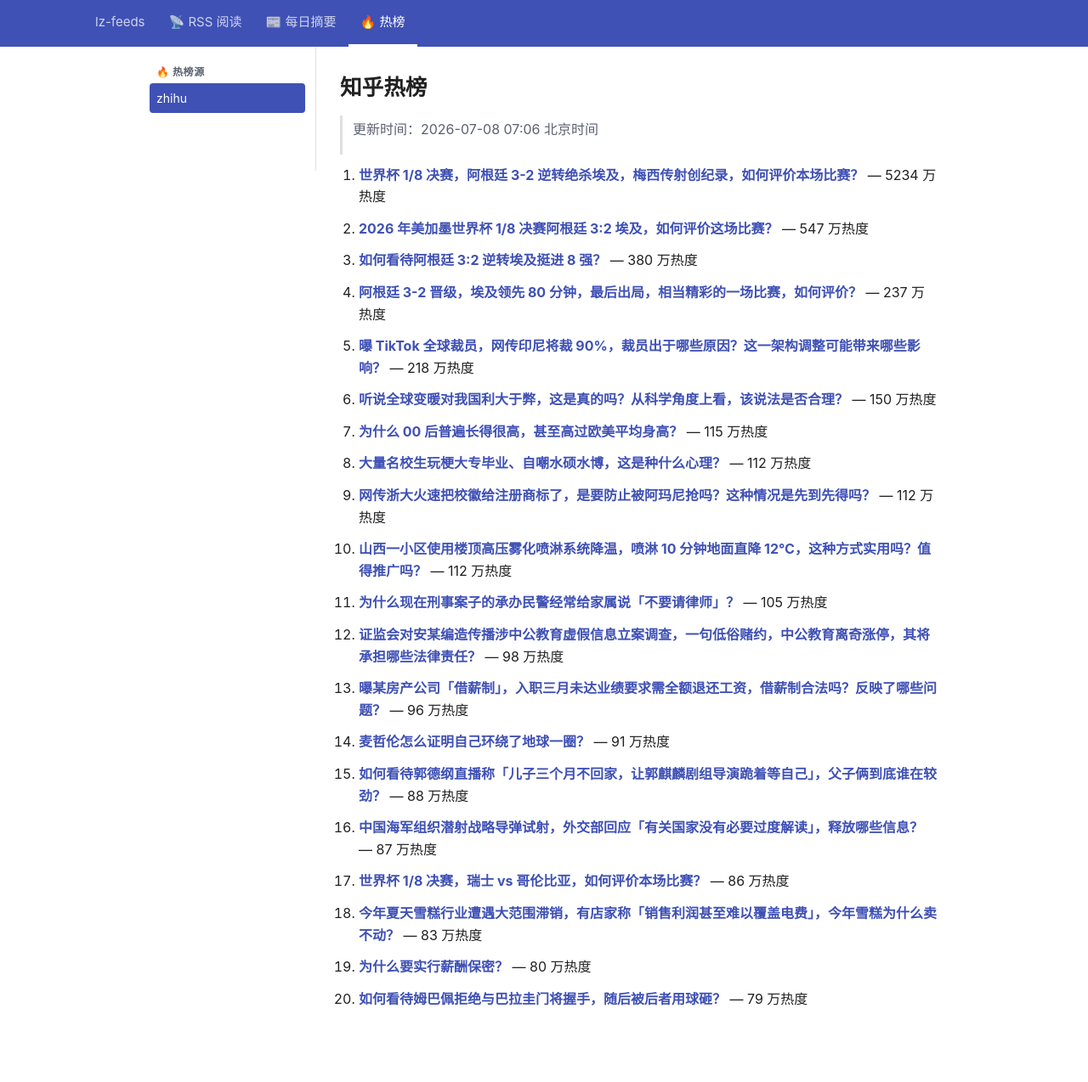
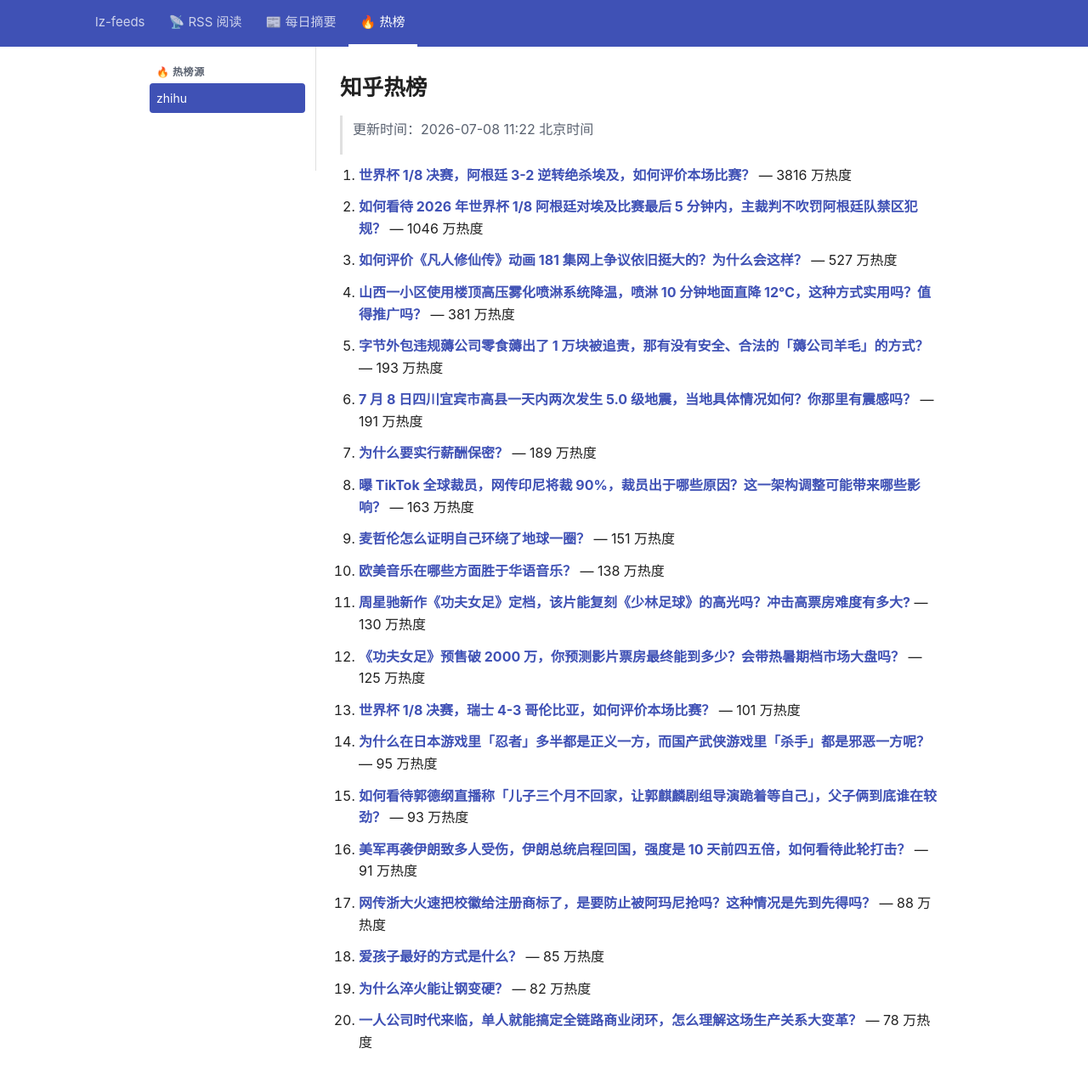
Before and after one commit to lizhang0101/lz-feeds, a Jekyll site: the page built from _hotlist/zhihu.md, in a window 1280 px wide and 1305 px high. Shown: the top 1274 px of the window at 85% size. Built offline with Jekyll 4.4.1, drawn with Linux system fonts in a browser that asks for light colours.

Commit message:
hotlist: 2026-07-08T03:22Z

```diff
--- a/_hotlist/zhihu.md
+++ b/_hotlist/zhihu.md
@@ -1,48 +1,48 @@
 ---
-updated: 2026-07-08 07:06 北京时间
+updated: 2026-07-08 11:22 北京时间
 count: 20
 ---
 
 # 知乎热榜
 
-> 更新时间：2026-07-08 07:06 北京时间
+> 更新时间：2026-07-08 11:22 北京时间
 
-1. **[世界杯 1/8 决赛，阿根廷 3-2 逆转绝杀埃及，梅西传射创纪录，如何评价本场比赛？](https://www.zhihu.com/question/2057777297399321503)** — 5234 万热度
+1. **[世界杯 1/8 决赛，阿根廷 3-2 逆转绝杀埃及，如何评价本场比赛？](https://www.zhihu.com/question/2057777297399321503)** — 3816 万热度
 
-2. **[2026 年美加墨世界杯 1/8 决赛阿根廷 3:2 埃及，如何评价这场比赛？](https://www.zhihu.com/question/2057979001201766943)** — 547 万热度
+2. **[如何看待 2026 年世界杯 1/8 阿根廷对埃及比赛最后 5 分钟内，主裁判不吹罚阿根廷队禁区犯规？](https://www.zhihu.com/question/2058011125409699747)** — 1046 万热度
 
-3. **[如何看待阿根廷 3:2 逆转埃及挺进 8 强？](https://www.zhihu.com/question/2058009337059094613)** — 380 万热度
+3. **[如何评价《凡人修仙传》动画 181 集网上争议依旧挺大的？为什么会这样？](https://www.zhihu.com/question/2056697976941175700)** — 527 万热度
 
-4. **[阿根廷 3-2 晋级，埃及领先 80 分钟，最后出局，相当精彩的一场比赛，如何评价？](https://www.zhihu.com/question/2058008878667903586)** — 237 万热度
+4. **[山西一小区使用楼顶高压雾化喷淋系统降温，喷淋 10 分钟地面直降 12℃，这种方式实用吗？值得推广吗？](https://www.zhihu.com/question/2057560846138434263)** — 381 万热度
 
-5. **[曝 TikTok 全球裁员，网传印尼将裁 90%，裁员出于哪些原因？这一架构调整可能带来哪些影响？](https://www.zhihu.com/question/2057807463441593129)** — 218 万热度
+5. **[字节外包违规薅公司零食薅出了 1 万块被追责，那有没有安全、合法的「薅公司羊毛」的方式？](https://www.zhihu.com/question/2057498157362013490)** — 193 万热度
 
-6. **[听说全球变暖对我国利大于弊，这是真的吗？从科学角度上看，该说法是否合理？](https://www.zhihu.com/question/2057188903359098994)** — 150 万热度
+6. **[7 月 8 日四川宜宾市高县一天内两次发生 5.0 级地震，当地具体情况如何？你那里有震感吗？](https://www.zhihu.com/question/2058088753860540088)** — 191 万热度
 
-7. **[为什么 00 后普遍长得很高，甚至高过欧美平均身高？](https://www.zhihu.com/question/264945264)** — 115 万热度
+7. **[为什么要实行薪酬保密？](https://www.zhihu.com/question/28079407)** — 189 万热度
 
-8. **[大量名校生玩梗大专毕业、自嘲水硕水博，这是种什么心理？](https://www.zhihu.com/question/2057487982567711431)** — 112 万热度
+8. **[曝 TikTok 全球裁员，网传印尼将裁 90%，裁员出于哪些原因？这一架构调整可能带来哪些影响？](https://www.zhihu.com/question/2057807463441593129)** — 163 万热度
 
-9. **[网传浙大火速把校徽给注册商标了，是要防止被阿玛尼抢吗？这种情况是先到先得吗？](https://www.zhihu.com/question/2057738871933071369)** — 112 万热度
+9. **[麦哲伦怎么证明自己环绕了地球一圈？](https://www.zhihu.com/question/627034921)** — 151 万热度
 
-10. **[山西一小区使用楼顶高压雾化喷淋系统降温，喷淋 10 分钟地面直降 12℃，这种方式实用吗？值得推广吗？](https://www.zhihu.com/question/2057560846138434263)** — 112 万热度
+10. **[欧美音乐在哪些方面胜于华语音乐？](https://www.zhihu.com/question/36222936)** — 138 万热度
 
-11. **[为什么现在刑事案子的承办民警经常给家属说「不要请律师」？](https://www.zhihu.com/question/2057036400084755692)** — 105 万热度
+11. **[周星驰新作《功夫女足》定档，该片能复刻《少林足球》的高光吗？冲击高票房难度有多大?](https://www.zhihu.com/question/2057434334261466111)** — 130 万热度
 
-12. **[证监会对安某编造传播涉中公教育虚假信息立案调查，一句低俗赌约，中公教育离奇涨停，其将承担哪些法律责任？](https://www.zhihu.com/question/2057930097039090211)** — 98 万热度
+12. **[《功夫女足》预售破 2000 万，你预测影片票房最终能到多少？会带热暑期档市场大盘吗？](https://www.zhihu.com/question/2057867397193626074)** — 125 万热度
 
-13. **[曝某房产公司「借薪制」，入职三月未达业绩要求需全额退还工资，借薪制合法吗？反映了哪些问题？](https://www.zhihu.com/question/2057497034387453801)** — 96 万热度
+13. **[世界杯 1/8 决赛，瑞士 4-3 哥伦比亚，如何评价本场比赛？](https://www.zhihu.com/question/2057777873222737980)** — 101 万热度
 
-14. **[麦哲伦怎么证明自己环绕了地球一圈？](https://www.zhihu.com/question/627034921)** — 91 万热度
+14. **[为什么在日本游戏里「忍者」多半都是正义一方，而国产武侠游戏里「杀手」都是邪恶一方呢？](https://www.zhihu.com/question/1999603273607451591)** — 95 万热度
 
-15. **[如何看待郭德纲直播称「儿子三个月不回家，让郭麒麟剧组导演跪着等自己」，父子俩到底谁在较劲？](https://www.zhihu.com/question/2057250524936852697)** — 88 万热度
+15. **[如何看待郭德纲直播称「儿子三个月不回家，让郭麒麟剧组导演跪着等自己」，父子俩到底谁在较劲？](https://www.zhihu.com/question/2057250524936852697)** — 93 万热度
 
-16. **[中国海军组织潜射战略导弹试射，外交部回应「有关国家没有必要过度解读」，释放哪些信息？](https://www.zhihu.com/question/2057806206094284336)** — 87 万热度
+16. **[美军再袭伊朗致多人受伤，伊朗总统启程回国，强度是 10 天前四五倍，如何看待此轮打击？](https://www.zhihu.com/question/2058125610363401206)** — 91 万热度
 
-17. **[世界杯 1/8 决赛，瑞士 vs 哥伦比亚，如何评价本场比赛？](https://www.zhihu.com/question/2057777873222737980)** — 86 万热度
+17. **[网传浙大火速把校徽给注册商标了，是要防止被阿玛尼抢吗？这种情况是先到先得吗？](https://www.zhihu.com/question/2057738871933071369)** — 88 万热度
 
-18. **[今年夏天雪糕行业遭遇大范围滞销，有店家称「销售利润甚至难以覆盖电费」，今年雪糕为什么卖不动？](https://www.zhihu.com/question/2057431315062993122)** — 83 万热度
+18. **[爱孩子最好的方式是什么？](https://www.zhihu.com/question/1889972535069753549)** — 85 万热度
 
-19. **[为什么要实行薪酬保密？](https://www.zhihu.com/question/28079407)** — 80 万热度
+19. **[为什么淬火能让钢变硬？](https://www.zhihu.com/question/404801478)** — 82 万热度
 
-20. **[如何看待姆巴佩拒绝与巴拉圭门将握手，随后被后者用球砸？](https://www.zhihu.com/question/2057059683198662543)** — 79 万热度
+20. **[一人公司时代来临，单人就能搞定全链路商业闭环，怎么理解这场生产关系大变革？](https://www.zhihu.com/question/2053139407440450902)** — 78 万热度
```
